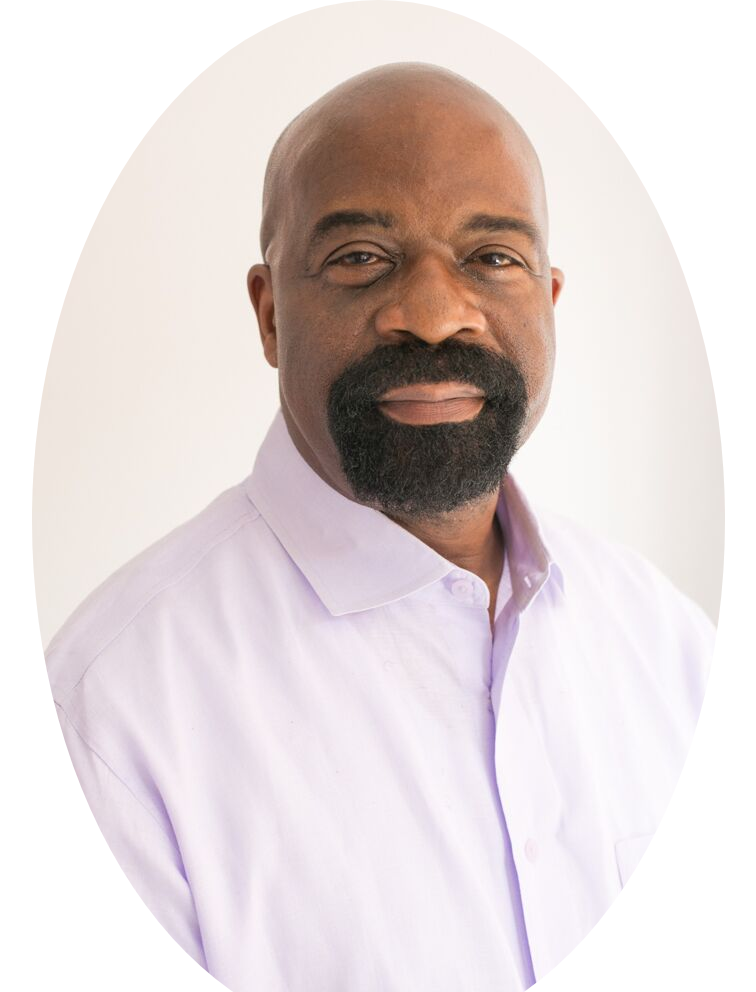
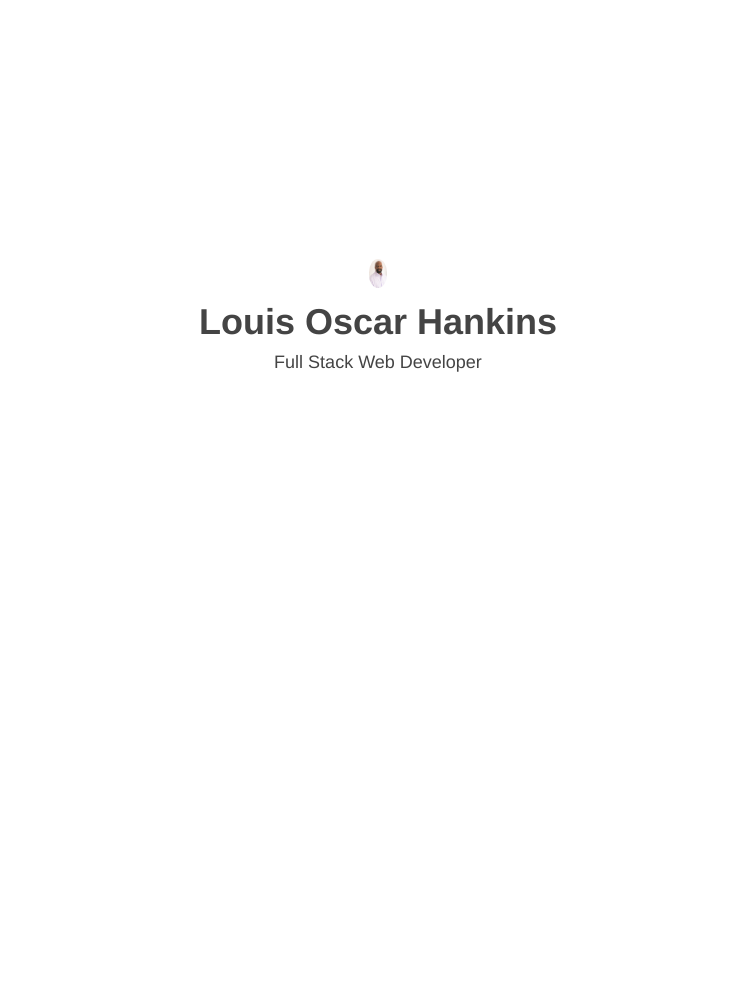
Before and after one commit to LOHankins/LOHankins.github.io, a plain HTML site: page index.html in a window 1280 px wide. Shown: the top 992 px of the page, without its empty margins (262-1018 px from the left). After the commit the page ends 800 px from the top, so only its background shows below. Drawn offline with Linux system fonts and the light colour scheme.

Commit message:
vertically centered hero

```diff
--- a/index.html
+++ b/index.html
@@ -5,9 +5,13 @@
 		<link rel="stylesheet" href="styles.css" />
 	</head>
 	<body>
-		<img src="Headshot1.jpg" alt="Louis' Headshot" />
-		<h1>Louis Oscar Hankins</h1>
-		<p>Full Stack Web Developer</p>
+		<section class="hero">
+			<header>
+				<img src="Headshot1.jpg" alt="Louis' Headshot" />
+				<h1>Louis Oscar Hankins</h1>
+				<p>Full Stack Web Developer</p>
+			</header>
+		</section>
 
 
 	</body>
--- a/styles.css
+++ b/styles.css
@@ -28,4 +28,13 @@ h1{
 }
 img{
 	border-radius: 50%;
+	max-width: 10%;
+	max-height: 10%;
 }
+.hero{
+	outline: 100px solid red;
+	height:100vh;
+	display: flex;
+	flex-direction: column;
+	justify-content: center;
+}
```
